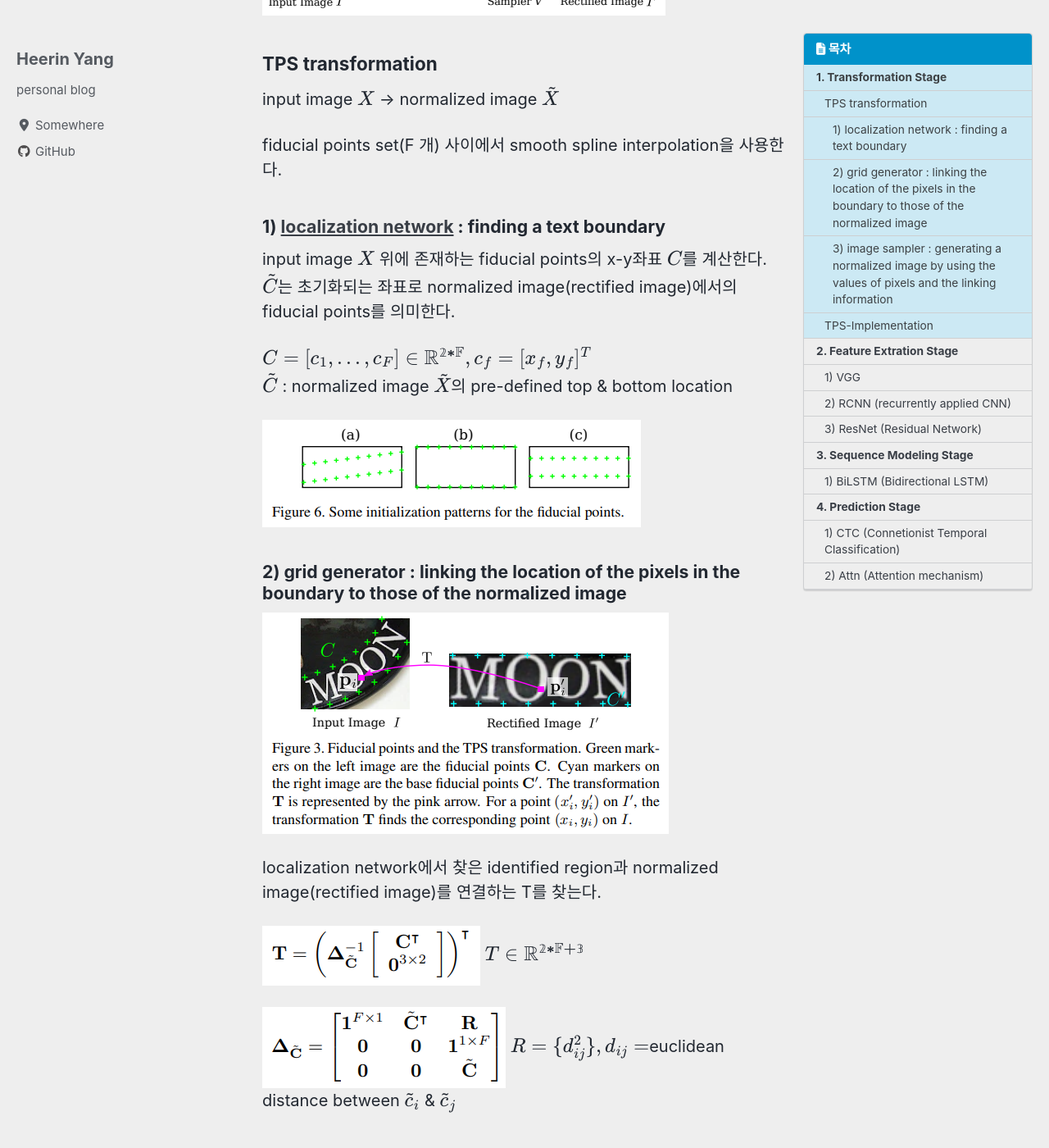
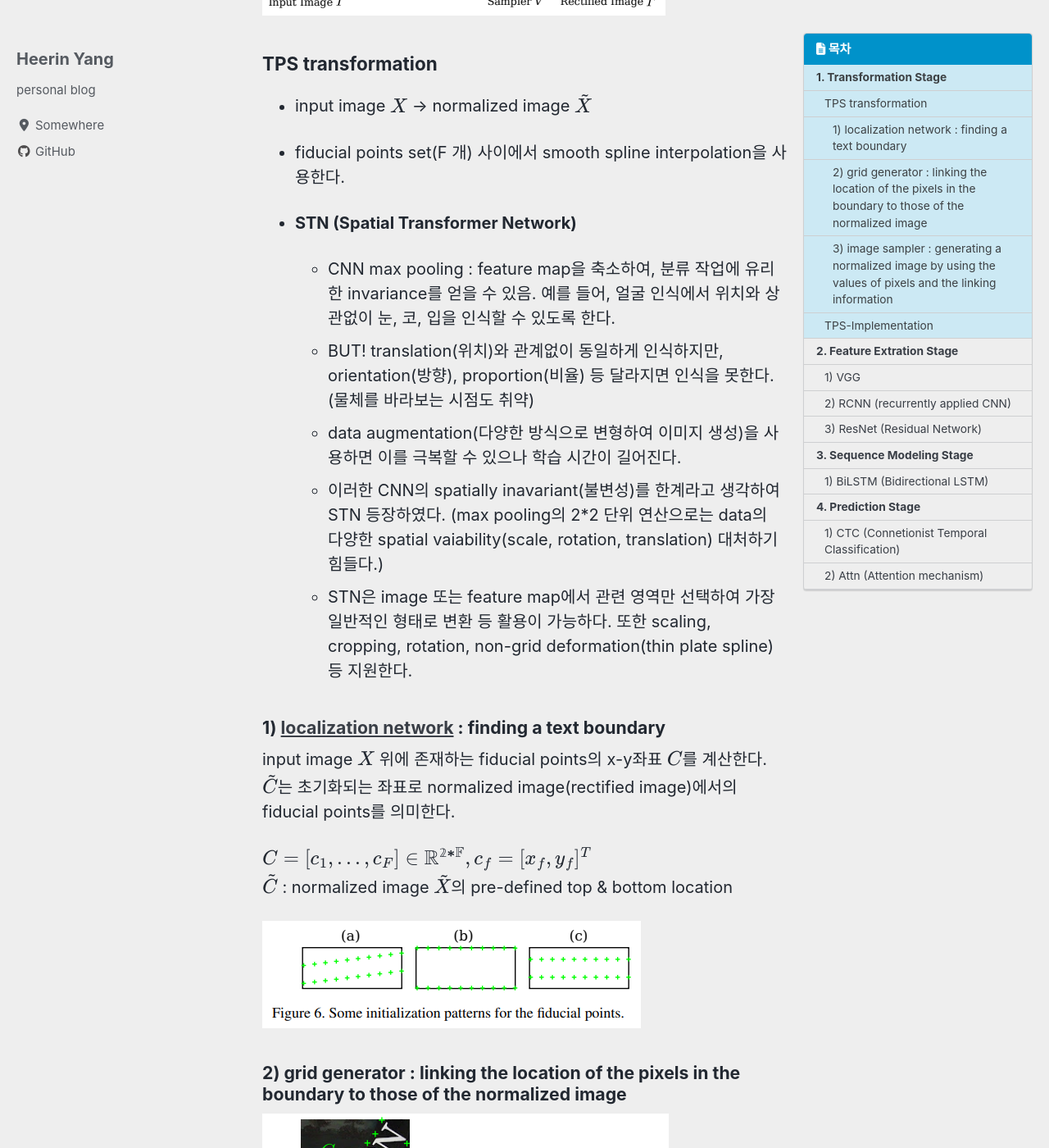
Before and after one commit to hryang06/hryang06.github.io, a Jekyll site: the page built from _posts/2020-04-09-STR-framework.md, in a window 1280 px wide and 1400 px high, scrolled down 716 px. Shown: the whole window at 82% size. Built offline with Jekyll 4.4.1, drawn with Linux system fonts in a browser that asks for light colours; cached includes are drawn as plain includes; nearby versions of some CDN libraries; formulas are drawn with MathJax 3.

Commit message:
Add STN more

```diff
--- a/_posts/2020-04-09-STR-framework.md
+++ b/_posts/2020-04-09-STR-framework.md
@@ -30,9 +30,16 @@ What Is Wrong With Scene Text Recognition Model Comparisons? Dataset and Model A
 
 ### TPS transformation
 
-input image $$X$$ -> normalized image $$\tilde X$$
+- input image $$X$$ -> normalized image $$\tilde X$$
 
-fiducial points set(F 개) 사이에서 smooth spline interpolation을 사용한다.
+- fiducial points set(F 개) 사이에서 smooth spline interpolation을 사용한다.
+
+- **STN (Spatial Transformer Network)**
+    - CNN max pooling : feature map을 축소하여, 분류 작업에 유리한 invariance를 얻을 수 있음. 예를 들어, 얼굴 인식에서 위치와 상관없이 눈, 코, 입을 인식할 수 있도록 한다.
+    - BUT! translation(위치)와 관계없이 동일하게 인식하지만, orientation(방향), proportion(비율) 등 달라지면 인식을 못한다. (물체를 바라보는 시점도 취약)
+    - data augmentation(다양한 방식으로 변형하여 이미지 생성)을 사용하면 이를 극복할 수 있으나 학습 시간이 길어진다.
+    - 이러한 CNN의 spatially inavariant(불변성)를 한계라고 생각하여 STN 등장하였다. (max pooling의 2*2 단위 연산으로는 data의 다양한 spatial vaiability(scale, rotation, translation) 대처하기 힘들다.)
+    - STN은 image 또는 feature map에서 관련 영역만 선택하여 가장 일반적인 형태로 변환 등 활용이 가능하다. 또한 scaling, cropping, rotation, non-grid deformation(thin plate spline) 등 지원한다.
 
 #### 1\) [**localization network**](#tps-implementation) : finding a text boundary
 
```
